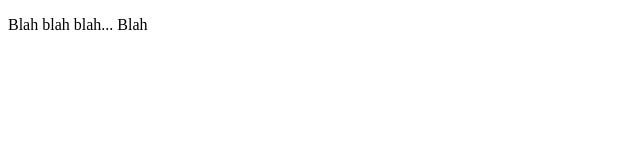
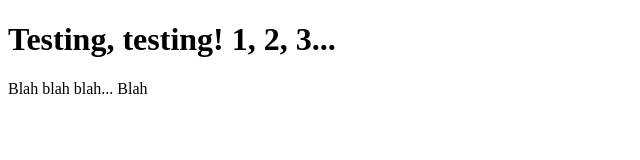
Before and after one commit to km3gna/learning-git, a plain HTML site: page html-boilerplate/index.html in a window 1280 px wide. Shown: the whole page, without its empty margins (0-640 px from the left). Drawn offline with Linux system fonts and the light colour scheme.

Commit message:
Added heading to body.

```diff
--- a/html-boilerplate/index.html
+++ b/html-boilerplate/index.html
@@ -10,6 +10,7 @@
     </head>
 
     <body>
+        <h1>Testing, testing! 1, 2, 3...</h1>
         <p>Blah blah blah... Blah</p>
     </body>
 </html>
```
